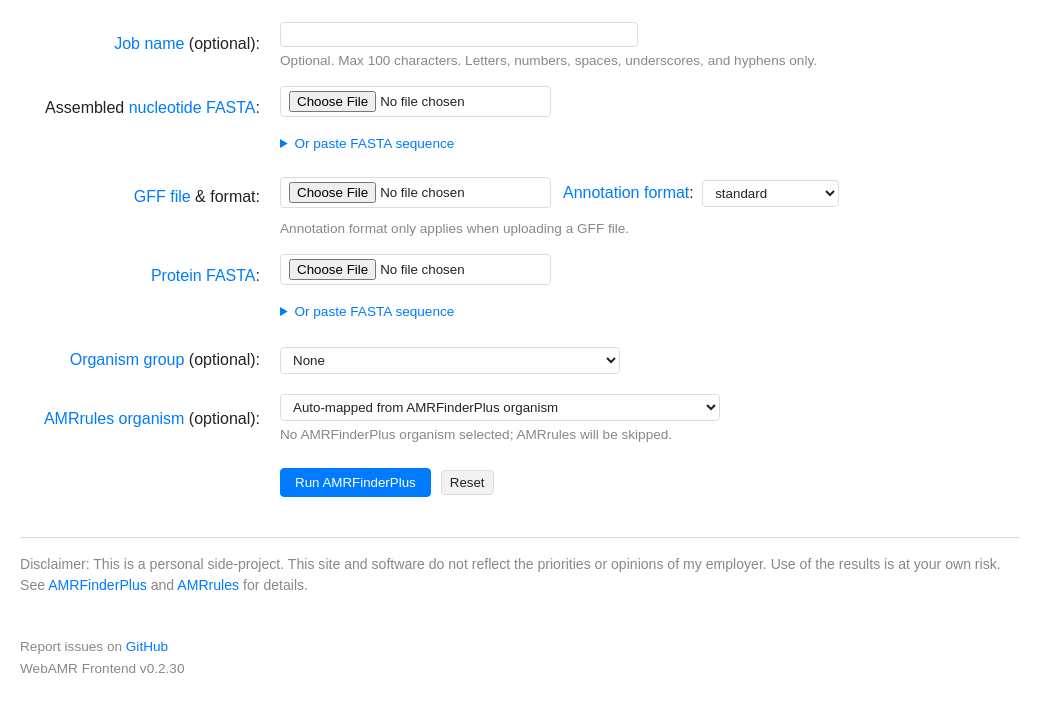
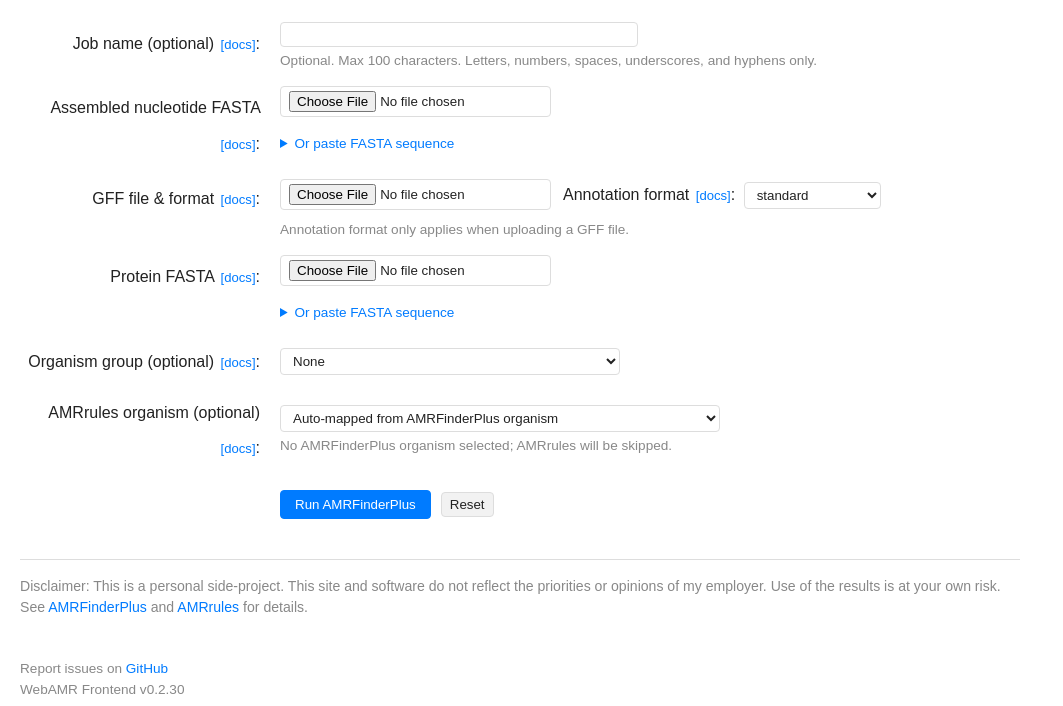
Before and after one commit to evolarjun/webamr, a Flask app: template frontend/templates/index.html in a window 1280 px wide. Shown: the part 145-851 px from the top of the page, without its empty margins (0-1063 px from the left). Before the commit the page ends 818 px from the top, so only its background shows below. Run offline with Flask 3, Linux system fonts and the light colour scheme; the template is opened without the code that fills it, so the values that code supplies are empty.

Commit message:
feat: improve accessibility

```diff
--- a/frontend/static/css/style.css
+++ b/frontend/static/css/style.css
@@ -320,7 +320,8 @@ button:hover {
   margin-top: 8px;
 }
 
-.opt1-grid label {
+.opt1-grid label,
+.opt1-label-col {
   font-weight: 500;
   text-align: right;
   padding-top: 4px;
@@ -331,9 +332,22 @@ button:hover {
   align-self: center;
 }
 
-label.opt1-valign-center {
+label.opt1-valign-center,
+.opt1-label-col.opt1-valign-center {
   align-self: center;
   padding-top: 0;
+}
+
+.label-doc-link {
+  font-size: 0.82rem;
+  font-weight: normal;
+  color: var(--link);
+  margin-left: 2px;
+  text-decoration: none;
+}
+
+.label-doc-link:hover {
+  text-decoration: underline;
 }
 
 .opt1-field-content {
--- a/frontend/templates/index.html
+++ b/frontend/templates/index.html
@@ -36,14 +36,18 @@
     <div class="opt1-grid">
 
       <!-- Job Name -->
-      <label for="job_name"><a href="/docs#job-name">Job name</a> (optional):</label>
+      <div class="opt1-label-col">
+        <label for="job_name">Job name (optional)</label> <a href="/docs#job-name" class="label-doc-link" title="Job name documentation" aria-label="Job name documentation">[docs]</a>:
+      </div>
       <div class="opt1-field-content">
         <input type="text" name="job_name" id="job_name" value="{{ form_data.job_name | default('', true) }}" style="width: 340px;" maxlength="100">
         <span id="job-name-helper" class="field-helper">Optional. Max 100 characters. Letters, numbers, spaces, underscores, and hyphens only.</span>
       </div>
 
       <!-- Nucleotide FASTA -->
-      <label for="nuc_file">Assembled <a href="/docs#nucleotide-file">nucleotide FASTA</a>:</label>
+      <div class="opt1-label-col">
+        <label for="nuc_file">Assembled nucleotide FASTA</label> <a href="/docs#nucleotide-file" class="label-doc-link" title="Nucleotide FASTA documentation" aria-label="Nucleotide FASTA documentation">[docs]</a>:
+      </div>
       <div class="opt1-field-content">
         <div class="field-header-row">
           <input type="file" name="nuc_file" id="nuc_file">
@@ -62,12 +66,14 @@
       </div>
 
       <!-- GFF File & Annotation Format (Inline) -->
-      <label for="gff_file"><a href="/docs#gff-file">GFF file</a> &amp; format:</label>
+      <div class="opt1-label-col">
+        <label for="gff_file">GFF file &amp; format</label> <a href="/docs#gff-file" class="label-doc-link" title="GFF file documentation" aria-label="GFF file documentation">[docs]</a>:
+      </div>
       <div class="opt1-field-content">
         <div class="opt1-gff-row">
           <input type="file" name="gff_file" id="gff_file">
           <span>
-            <label for="annotation_format" style="font-weight: normal; margin-right: 4px;"><a href="/docs#annotation-format">Annotation format</a>:</label>
+            <label for="annotation_format" style="font-weight: normal; margin-right: 4px;">Annotation format <a href="/docs#annotation-format" class="label-doc-link" title="Annotation format documentation" aria-label="Annotation format documentation">[docs]</a>:</label>
             <select id="annotation_format" name="annotation_format">
               {% for fmt in ['bakta', 'genbank', 'microscope', 'patric', 'pgap', 'prodigal', 'prokka', 'pseudomonasdb', 'rast', 'standard'] %}
               <option value="{{ fmt }}" {% if (form_data and form_data.annotation_format == fmt) or (not form_data and fmt == 'standard') or (form_data and not form_data.annotation_format and fmt == 'standard') %}selected{% endif %}>{{ fmt }}</option>
@@ -80,7 +86,9 @@
       </div>
 
       <!-- Protein FASTA -->
-      <label for="prot_file"><a href="/docs#protein-file">Protein FASTA</a>:</label>
+      <div class="opt1-label-col">
+        <label for="prot_file">Protein FASTA</label> <a href="/docs#protein-file" class="label-doc-link" title="Protein FASTA documentation" aria-label="Protein FASTA documentation">[docs]</a>:
+      </div>
       <div class="opt1-field-content">
         <div class="field-header-row">
           <input type="file" name="prot_file" id="prot_file">
@@ -99,7 +107,9 @@
       </div>
 
       <!-- Organism Group (Centered) -->
-      <label for="organism" class="opt1-valign-center"><a href="/docs#organism-group">Organism group</a> (optional):</label>
+      <div class="opt1-label-col opt1-valign-center">
+        <label for="organism">Organism group (optional)</label> <a href="/docs#organism-group" class="label-doc-link" title="Organism group documentation" aria-label="Organism group documentation">[docs]</a>:
+      </div>
       <div class="opt1-field-content opt1-valign-center">
         <select id="organism" name="organism" style="min-width: 240px; max-width: 340px;">
           <option value="">None</option>
@@ -108,7 +118,9 @@
       </div>
 
       <!-- AMRrules Organism (Centered) -->
-      <label for="amrrules_organism" class="opt1-valign-center"><a href="/docs#amrrules-organism">AMRrules organism</a> (optional):</label>
+      <div class="opt1-label-col opt1-valign-center">
+        <label for="amrrules_organism">AMRrules organism (optional)</label> <a href="/docs#amrrules-organism" class="label-doc-link" title="AMRrules organism documentation" aria-label="AMRrules organism documentation">[docs]</a>:
+      </div>
       <div class="opt1-field-content opt1-valign-center">
         <select id="amrrules_organism" name="amrrules_organism" style="min-width: 320px; max-width: 440px;">
           <option value="auto" {% if not form_data or not form_data.amrrules_organism or form_data.amrrules_organism == 'auto' %}selected{% endif %}>Auto-mapped from AMRFinderPlus organism</option>
```
